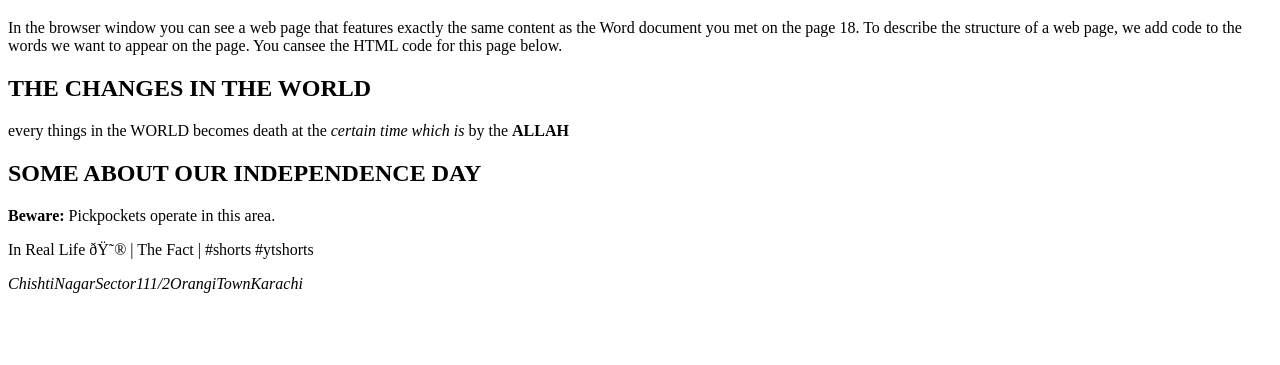
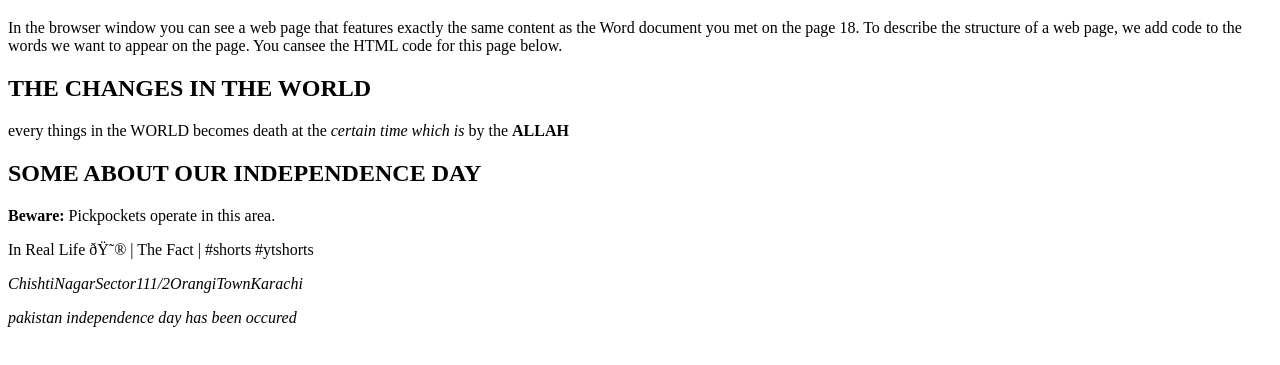
Before and after one commit to ShahMirANWAR/SomethingAbout.html, a plain HTML site: page index.html in a window 1280 px wide. Shown: the part 61-426 px from the top of the page. Drawn offline with Linux system fonts and the light colour scheme.

Commit message:
Update index.html
i am begginer in github

```diff
--- a/index.html
+++ b/index.html
@@ -12,7 +12,7 @@ You cansee the HTML code for this page below.<p Don't worry about what the code
 <p><strong>Beware:</strong> Pickpockets operate in   this area.</p>
 <p><blackquote cite-"https://www.youtube.com/shorts/a3qkC3WSv8ESuper-Heroes"> In Real Life 😮 | The Fact | #shorts #ytshorts</blackquote></p>
 <address>ChishtiNagarSector111/2OrangiTownKarachi
-
+ <p>pakistan independence day has been occured</p>
 </address>
 </body>
 </html>
```
